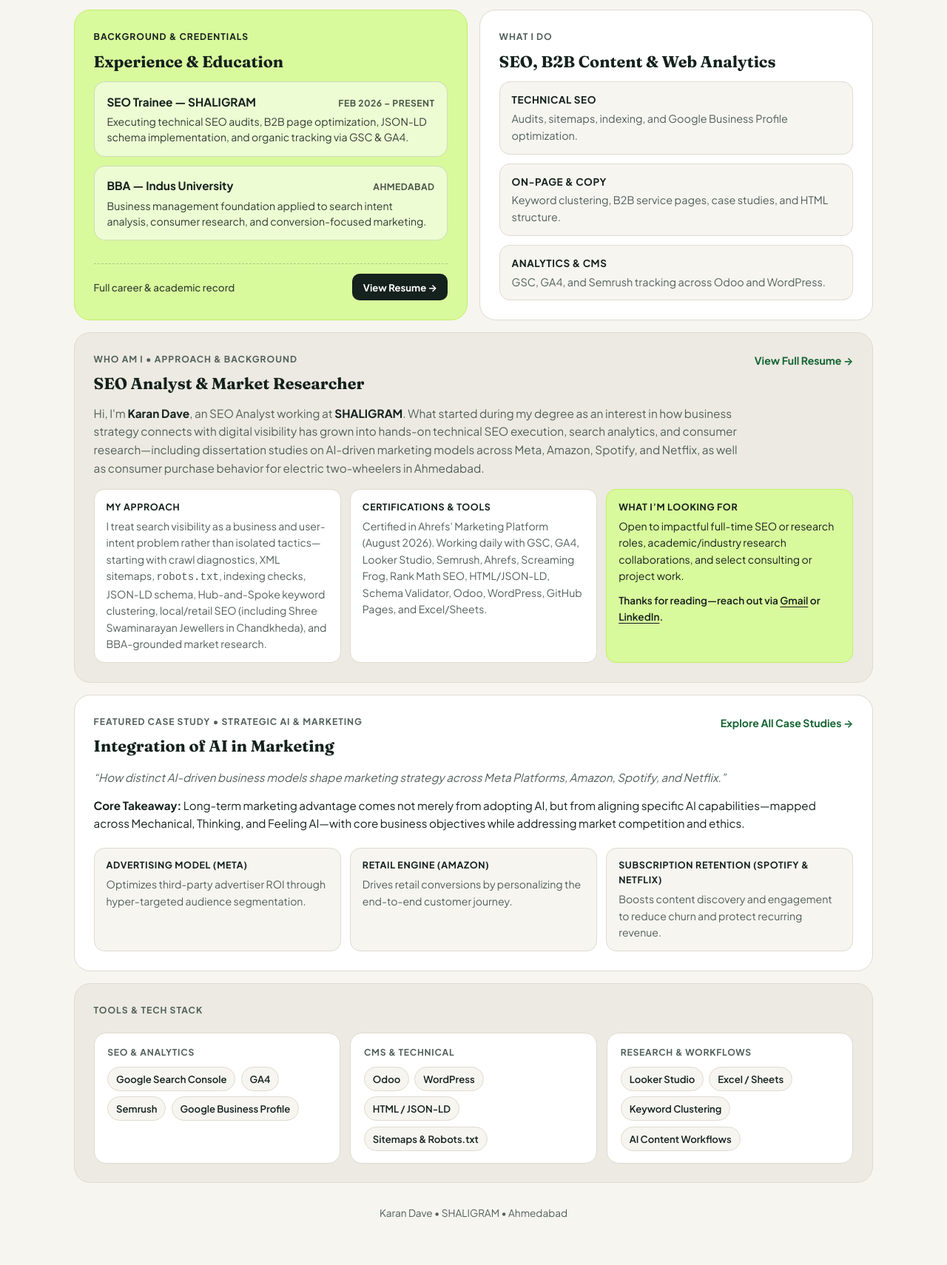
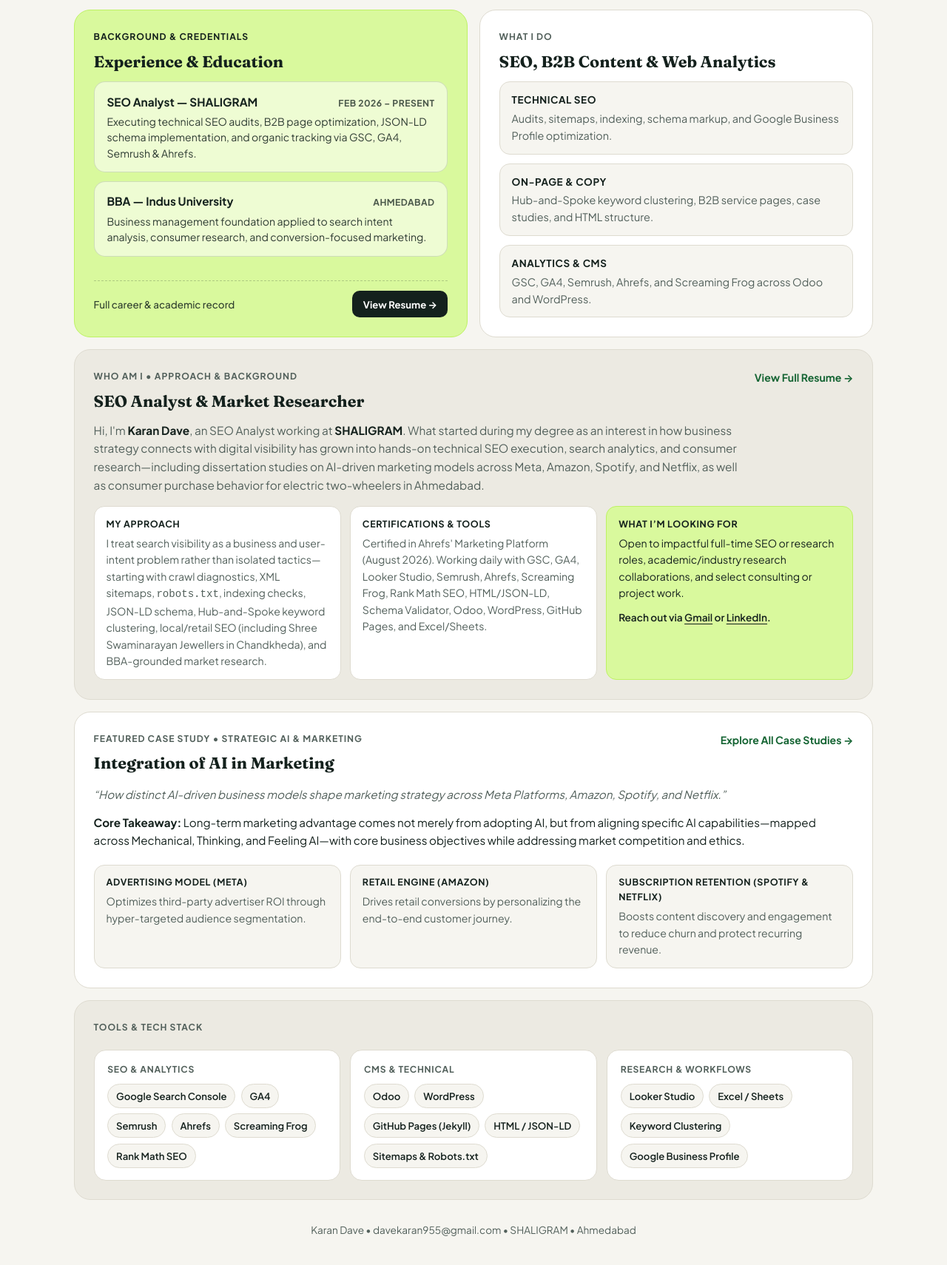
Before and after one commit to karandave-seo/karandave-seo.github.io, a plain HTML site: page index.html in a window 1280 px wide. Shown: the part 434-2144 px from the top of the page at 74% size. Drawn offline with Linux system fonts and the light colour scheme.

Commit message:
Enhance SEO metadata and update job title
Updated various meta tags and descriptions for improved SEO. Changed job title from 'SEO Trainee' to 'SEO Analyst' and added additional tools in the skills section.

```diff
--- a/index.html
+++ b/index.html
@@ -4,7 +4,7 @@
   <meta charset="UTF-8" />
   <meta name="viewport" content="width=device-width, initial-scale=1.0" />
   <title>Karan Dave | Technical SEO, Digital Strategy &amp; Market Research</title>
-  <meta name="description" content="Digital strategy, technical SEO, and market research by Karan Dave in Ahmedabad. See case studies, analytics stack (GA4, GSC, Semrush, Looker Studio), and experience." />
+  <meta name="description" content="Digital strategy, technical SEO, and market research by Karan Dave in Ahmedabad. See case studies, analytics stack (GA4, GSC, Semrush, Ahrefs, Looker Studio), and experience." />
   <meta name="robots" content="index, follow" />
   <link rel="canonical" href="https://karandave-seo.github.io/" />
 
@@ -13,7 +13,7 @@
   <meta property="og:site_name" content="Karan Dave" />
   <meta property="og:url" content="https://karandave-seo.github.io/" />
   <meta property="og:title" content="Karan Dave | Technical SEO, Digital Strategy &amp; Market Research" />
-  <meta property="og:description" content="Digital strategy, technical SEO, and market research by Karan Dave in Ahmedabad. See case studies, analytics stack (GA4, GSC, Semrush, Looker Studio), and experience." />
+  <meta property="og:description" content="Digital strategy, technical SEO, and market research by Karan Dave in Ahmedabad. See case studies, analytics stack (GA4, GSC, Semrush, Ahrefs, Looker Studio), and experience." />
   <meta property="og:image" content="https://karandave-seo.github.io/og-image.jpg" />
   <meta property="og:image:type" content="image/jpeg" />
   <meta property="og:image:width" content="1200" />
@@ -23,7 +23,7 @@
   <!-- Twitter / X Card -->
   <meta name="twitter:card" content="summary_large_image" />
   <meta name="twitter:title" content="Karan Dave | Technical SEO, Digital Strategy &amp; Market Research" />
-  <meta name="twitter:description" content="Digital strategy, technical SEO, and market research by Karan Dave in Ahmedabad. See case studies, analytics stack (GA4, GSC, Semrush, Looker Studio), and experience." />
+  <meta name="twitter:description" content="Digital strategy, technical SEO, and market research by Karan Dave in Ahmedabad. See case studies, analytics stack (GA4, GSC, Semrush, Ahrefs, Looker Studio), and experience." />
   <meta name="twitter:image" content="https://karandave-seo.github.io/og-image.jpg" />
 
   <link rel="preconnect" href="https://fonts.googleapis.com">
@@ -37,10 +37,11 @@
     "@type": "Person",
     "name": "Karan Dave",
     "url": "https://karandave-seo.github.io/",
+    "email": "mailto:davekaran955@gmail.com",
     "sameAs": [
       "https://www.linkedin.com/in/karan-dave-984a883a8/"
     ],
-    "jobTitle": "SEO Trainee",
+    "jobTitle": "SEO Analyst",
     "worksFor": {
       "@type": "Organization",
       "name": "SHALIGRAM",
@@ -492,7 +493,7 @@
       <nav class="top-links">
         <a href="#experience">Experience</a>
         <a href="case-studies.html">Case Studies</a>
-        <a href="blog.html">Resume</a>
+        <a href="resume.html">Resume</a>
         <a href="#stack">Tech Stack</a>
         <a href="https://www.linkedin.com/in/karan-dave-984a883a8/" target="_blank" rel="noopener noreferrer" class="pill-cta">LinkedIn</a>
       </nav>
@@ -524,7 +525,7 @@
           </li>
           <li>
             <span class="anchor-label">Current Role</span>
-            <a href="https://www.shaligram.io/" target="_blank" rel="noopener noreferrer" class="anchor-link"><strong>SHALIGRAM</strong></a> (SEO Trainee)
+            <a href="https://www.shaligram.io/" target="_blank" rel="noopener noreferrer" class="anchor-link"><strong>SHALIGRAM</strong></a> (SEO Analyst)
           </li>
           <li>
             <span class="anchor-label">Education</span>
@@ -545,11 +546,11 @@
           <div class="exp-stack">
             <div class="exp-card">
               <div class="exp-top">
-                <span class="exp-role">SEO Trainee &mdash; SHALIGRAM</span>
+                <span class="exp-role">SEO Analyst &mdash; SHALIGRAM</span>
                 <span class="exp-date">Feb 2026 &ndash; Present</span>
               </div>
               <p class="exp-desc">
-                Executing technical SEO audits, B2B page optimization, JSON-LD schema implementation, and organic tracking via GSC &amp; GA4.
+                Executing technical SEO audits, B2B page optimization, JSON-LD schema implementation, and organic tracking via GSC, GA4, Semrush &amp; Ahrefs.
               </p>
             </div>
             <div class="exp-card">
@@ -577,20 +578,21 @@
           <div class="skill-stack">
             <div class="skill-row">
               <strong>Technical SEO</strong>
-              Audits, sitemaps, indexing, and Google Business Profile optimization.
+              Audits, sitemaps, indexing, schema markup, and Google Business Profile optimization.
             </div>
             <div class="skill-row">
               <strong>On-Page &amp; Copy</strong>
-              Keyword clustering, B2B service pages, case studies, and HTML structure.
+              Hub-and-Spoke keyword clustering, B2B service pages, case studies, and HTML structure.
             </div>
             <div class="skill-row">
               <strong>Analytics &amp; CMS</strong>
-              GSC, GA4, and Semrush tracking across Odoo and WordPress.
+              GSC, GA4, Semrush, Ahrefs, and Screaming Frog across Odoo and WordPress.
             </div>
           </div>
         </div>
       </section>
-<!-- Who Am I Tile -->
+
+      <!-- Who Am I Tile -->
       <section id="about" class="tile tile-soft span-12">
         <div class="case-header">
           <div>
@@ -619,14 +621,15 @@
             <strong style="color: var(--ink);">What I’m Looking For</strong>
             Open to impactful full-time SEO or research roles, academic/industry research collaborations, and select consulting or project work.
             <div style="margin-top: 0.7rem; font-size: 0.85rem; font-weight: 600;">
-              Thanks for reading—reach out via
-              <a href="mailto:davekaran955@gmail.com" style="color: var(--ink); text-decoration: underline; text-underline-offset: 3px;">Gmail</a>
+              Reach out via
+              <a href="https://mail.google.com/mail/?view=cm&amp;fs=1&amp;to=davekaran955@gmail.com" target="_blank" rel="noopener noreferrer" style="color: var(--ink); text-decoration: underline; text-underline-offset: 3px;">Gmail</a>
               or
               <a href="https://www.linkedin.com/in/karan-dave-984a883a8/" target="_blank" rel="noopener noreferrer" style="color: var(--ink); text-decoration: underline; text-underline-offset: 3px;">LinkedIn</a>.
             </div>
           </div>
         </div>
       </section>
+
       <!-- Featured Case Study Tile -->
       <section id="research" class="tile span-12">
         <div class="case-header">
@@ -666,7 +669,9 @@
               <span class="tool-pill">Google Search Console</span>
               <span class="tool-pill">GA4</span>
               <span class="tool-pill">Semrush</span>
-              <span class="tool-pill">Google Business Profile</span>
+              <span class="tool-pill">Ahrefs</span>
+              <span class="tool-pill">Screaming Frog</span>
+              <span class="tool-pill">Rank Math SEO</span>
             </div>
           </div>
           <div class="stack-group">
@@ -674,6 +679,7 @@
             <div class="tool-pills">
               <span class="tool-pill">Odoo</span>
               <span class="tool-pill">WordPress</span>
+              <span class="tool-pill">GitHub Pages (Jekyll)</span>
               <span class="tool-pill">HTML / JSON-LD</span>
               <span class="tool-pill">Sitemaps &amp; Robots.txt</span>
             </div>
@@ -684,7 +690,7 @@
               <span class="tool-pill">Looker Studio</span>
               <span class="tool-pill">Excel / Sheets</span>
               <span class="tool-pill">Keyword Clustering</span>
-              <span class="tool-pill">AI Content Workflows</span>
+              <span class="tool-pill">Google Business Profile</span>
             </div>
           </div>
         </div>
@@ -693,6 +699,8 @@
 
     <footer>
       <a href="https://www.linkedin.com/in/karan-dave-984a883a8/" target="_blank" rel="noopener noreferrer">Karan Dave</a>
+      &bull;
+      <a href="mailto:davekaran955@gmail.com">davekaran955@gmail.com</a>
       &bull;
       <a href="https://www.shaligram.io/" target="_blank" rel="noopener noreferrer">SHALIGRAM</a>
       &bull;
```
